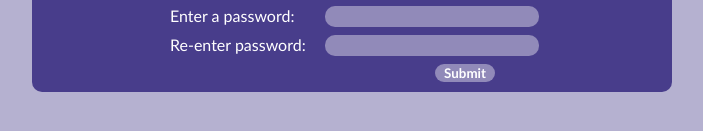
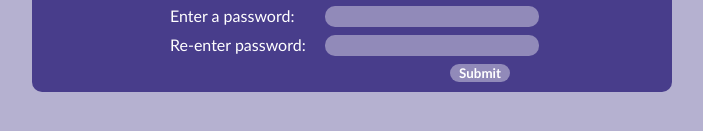
Before and after one commit to akienzle32/chat, a React (Create React App) app: page / in a window 1280 px wide. Both pictures are taken after a click on the button "HERE". Shown: the part 479-610 px from the top of the page, without its empty margins (318-1021 px from the left). Built offline with nearby package versions, Linux system fonts and the light colour scheme.

Commit message:
moved submit button on login page

```diff
--- a/src/App.css
+++ b/src/App.css
@@ -590,7 +590,7 @@ label {
 
 .login-page-btn.submit {
   margin-top: 5px;
-  margin-left: 270px;
+  margin-left: 285px;
   width: 60px;
 }
 
```
